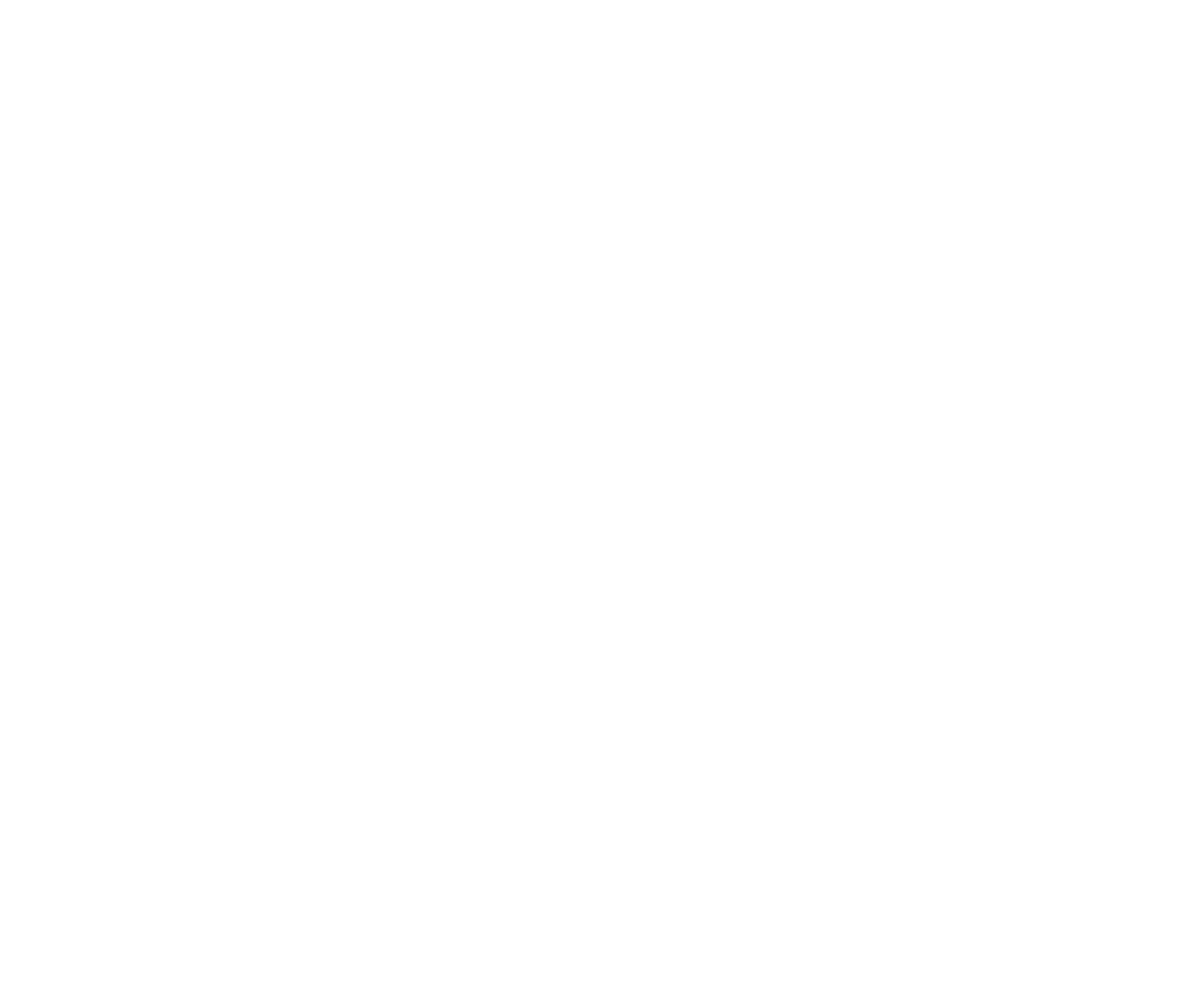
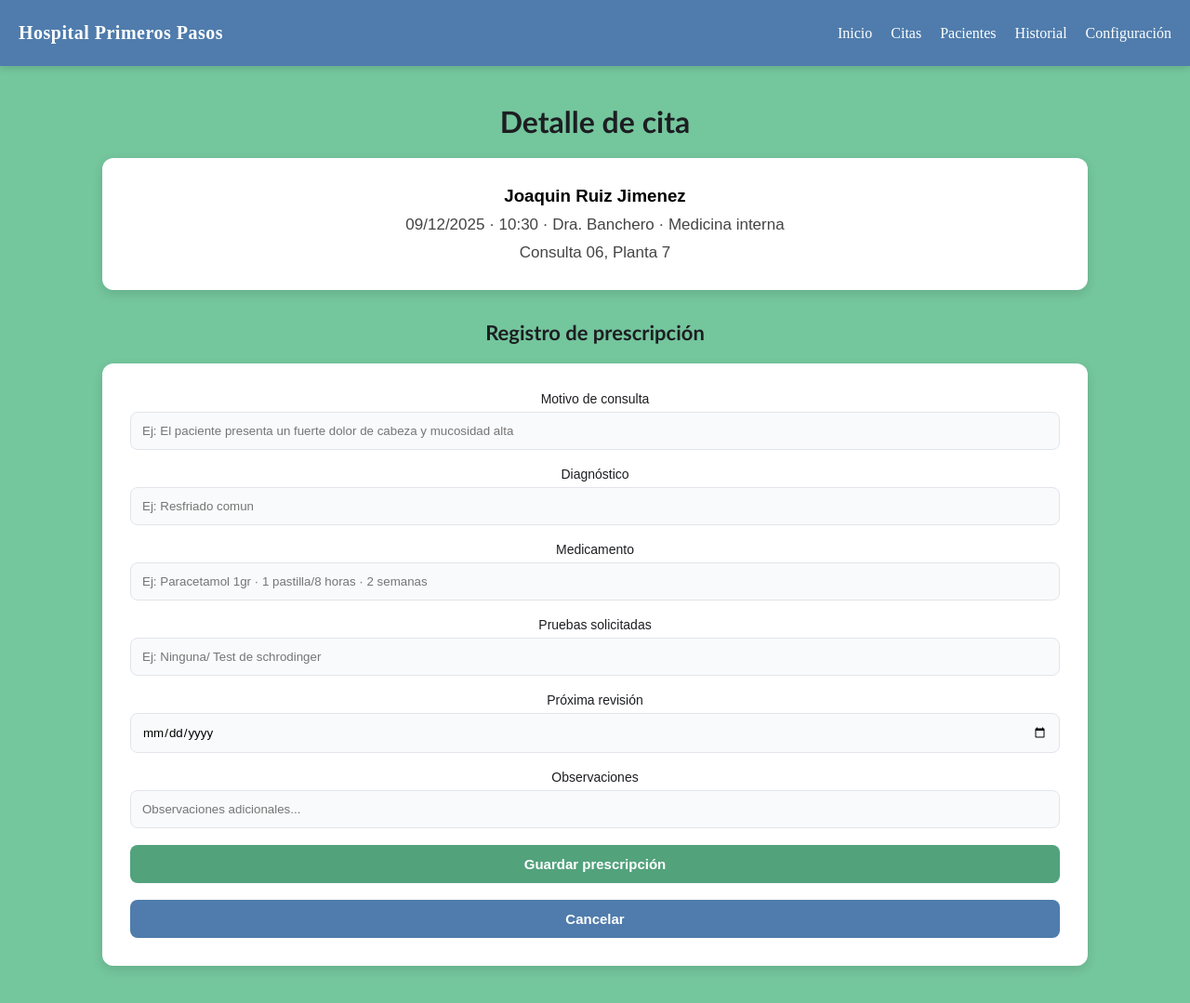
Before and after one commit to JoaquinRuizJimenez/proyectoUd2, a plain HTML site: page hospital-frontend/prescripciones/detalles-citas.html in a window 1280 px wide. Shown: the whole page at 93% size. Before the commit the page ends 800 px from the top, so only its background shows below. Drawn offline with Linux system fonts and the light colour scheme.

Commit message:
feat(pagina detalles-citas): added y enlazada con lista-citas.html mediante <a href="">

```diff
--- a/hospital-frontend/prescripciones/detalles-citas.html
+++ b/hospital-frontend/prescripciones/detalles-citas.html
@@ -0,0 +1,75 @@
+<!DOCTYPE html>
+<html lang="es">
+<head>
+    <meta charset="UTF-8">
+    <meta name="viewport" content="width=device-width, initial-scale=1.0">
+    <title>Detalles de cita</title>
+    <link rel="stylesheet" href="../css/main.css">
+</head>
+<body>
+
+    <nav class="nav-paginaPrincipal">
+        <div class="nav-logo">Hospital Primeros Pasos</div>
+        <div class="nav-links">
+            <a href="../home.html">Inicio</a>
+            <a href="lista-citas.html">Citas</a>
+            <a href="pacientes.html">Pacientes</a>
+            <a href="historial.html">Historial</a>
+            <a href="configuracion.html">Configuración</a>
+        </div>
+    </nav>
+
+    <div class="container">
+        <h1 class="titulo-home">Detalle de cita</h1>
+
+        <div class="welcome-box">
+            <h3>Joaquin Ruiz Jimenez</h3>
+            <p>09/12/2025 · 10:30 · Dra. Banchero · Medicina interna</p>
+            <p>Consulta 06, Planta 7</p>
+        </div>
+
+        <h2 class="titulo-home" style="font-size: 22px; margin-top: 32px;">Registro de prescripción</h2>
+
+        <div class="welcome-box">
+            <form class="form">
+
+                <div class="form-group">
+                    <label for="motivo">Motivo de consulta</label>
+                    <input type="text" id="motivo" class="input" placeholder="Ej: El paciente presenta un fuerte dolor de cabeza y mucosidad alta">
+                </div>
+
+                <div class="form-group">
+                    <label for="diagnostico">Diagnóstico</label>
+                    <input type="text" id="diagnostico" class="input" placeholder="Ej: Resfriado comun">
+                </div>
+
+                <div class="form-group">
+                    <label for="medicamento">Medicamento</label>
+                    <input type="text" id="medicamento" class="input" placeholder="Ej: Paracetamol 1gr · 1 pastilla/8 horas · 2 semanas">
+                </div>
+
+                <div class="form-group">
+                    <label for="pruebas">Pruebas solicitadas</label>
+                    <input type="text" id="pruebas" class="input" placeholder="Ej: Ninguna/ Test de schrodinger">
+                </div>
+
+                <div class="form-group">
+                    <label for="proxima">Próxima revisión</label>
+                    <input type="date" id="proxima" class="input">
+                </div>
+
+                <div class="form-group">
+                    <label for="observaciones">Observaciones</label>
+                    <input type="text" id="observaciones" class="input" placeholder="Observaciones adicionales...">
+                </div>
+
+                <button type="submit" class="btn-registrarse">Guardar prescripción</button>
+                <a href="lista-citas.html"><button type="button" class="btn-login">Cancelar</button></a>
+
+            </form>
+        </div>
+
+    </div>
+
+</body>
+</html>
```
Also changed, not shown: hospital-frontend/prescripciones/lista-citas.html (+30 -15 lines).
